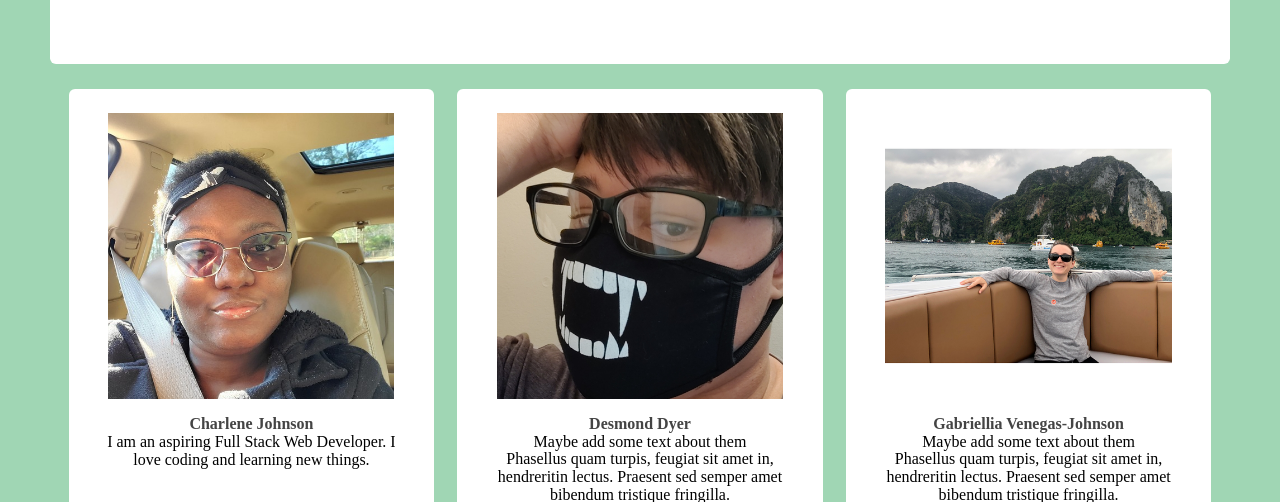
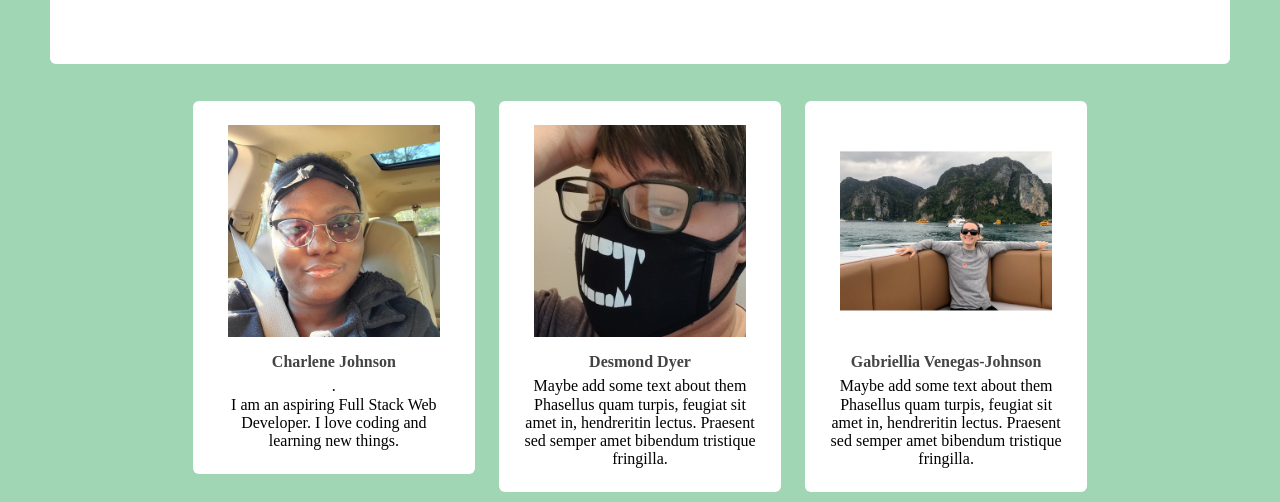
Before and after one commit to Build-Week-PT-Water-My-Plants/marketing-page, a plain HTML site: page about.html in a window 1280 px wide. Shown: the part 450-952 px from the top of the page. Drawn offline with Linux system fonts and the light colour scheme.

Commit message:
fixed about boxes again

```diff
--- a/about.css
+++ b/about.css
@@ -177,12 +177,13 @@ video {
     flex-flow: column wrap;
     justify-content: center;
   }
-  section.about-box {
+
+  .about-box {
     display: flex;
-    flex-flow: column wrap;
+    flex-flow: column nowrap;
     align-items: center;
     text-align: center;
-    margin-bottom: 3%;
+    margin: 3%;
     padding: 2%;
     border-radius: 6px;
     background-color: white;
@@ -192,10 +193,10 @@ video {
     padding-top: 5%;
   }
   div.inner header h2 {
-    line-height: 110%;
+    padding: 2%;
   }
   div.inner header p {
-    line-height: 110%;
+    padding: 0.5%;
   }
 
   #footer {
@@ -291,11 +292,13 @@ video {
   }
 
   .about-box {
-    height: 69vh;
+    height: 90%;
     width: 30%;
-    margin: auto 1%;
+    margin: 3%;
   }
   .about-box img {
+    height: auto;
+    height: 90%;
     width: 90%;
   }
 
@@ -341,7 +344,8 @@ video {
   }
 
   .about-box {
-    padding: 0;
-    width: 27%;
+    padding: 2%;
+    margin: 1%;
+    width: 20%;
   }
 }
--- a/about.html
+++ b/about.html
@@ -56,7 +56,7 @@
            <div class="inner">
              <header>
                <h2>Charlene Johnson</h2>
-               <p>  </p>
+               <p> . </p>
 
              </header>
             <p>
```
